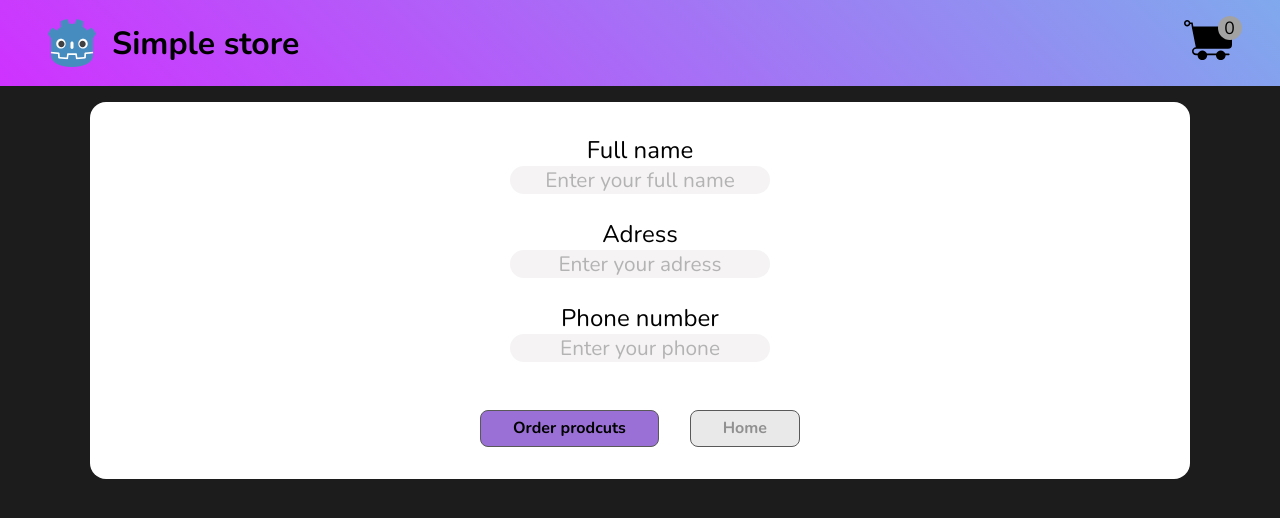
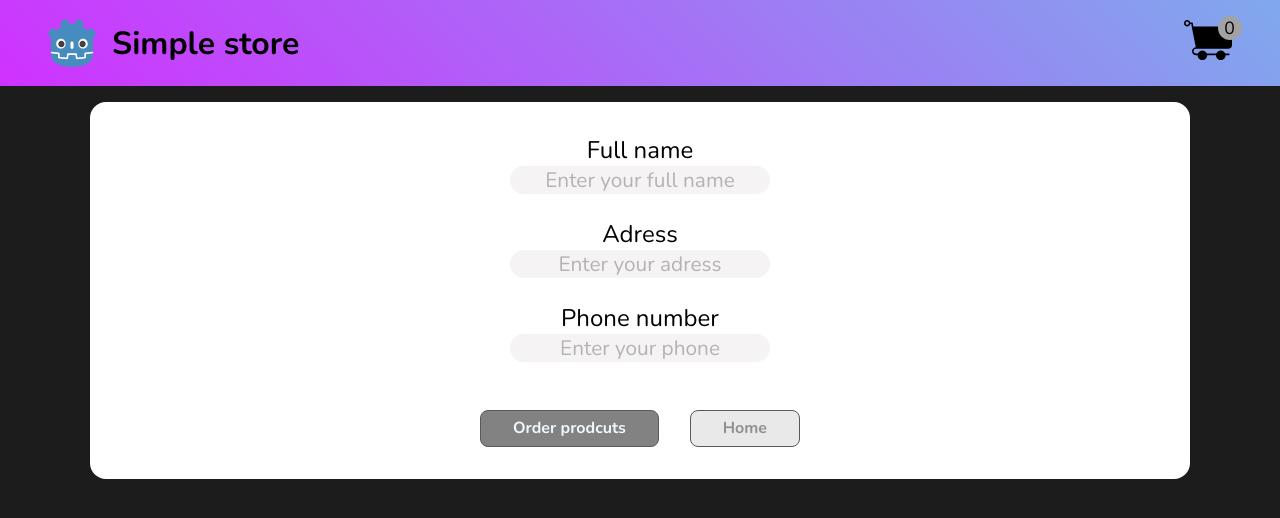
Before and after one commit to Zizze/simple-store, a React (Create React App) app: page /order in a window 1280 px wide. Shown: the top 518 px of the page. Built offline with nearby package versions, Linux system fonts and the light colour scheme.

Commit message:
functional: the order page validations

```diff
--- a/src/componets/OrderItems/OrderItems.module.scss
+++ b/src/componets/OrderItems/OrderItems.module.scss
@@ -7,10 +7,10 @@
 }
 
 .order {
-	margin: 0 auto;
 	font-size: 1.5rem;
 	width: 320px;
 	padding: 2rem 0;
+	margin: 0 auto;
 
 	.fullNameBlock {
 		display: flex;
--- a/src/componets/OrderItems/OrderItems.tsx
+++ b/src/componets/OrderItems/OrderItems.tsx
@@ -1,17 +1,74 @@
-import React from "react";
-import { useSelector } from "react-redux";
-import { RootState } from "../../redux/store";
-import { IProduct } from "../../types";
-import Cart from "../Cart/Cart";
+import React, { MouseEvent, useRef, useState } from "react";
 import Btn from "../UI/Btn";
 import styles from "./OrderItems.module.scss";
 
+const initialState: {
+	value: string;
+	isOk: boolean;
+} = {
+	value: "",
+	isOk: true,
+};
+
 const OrderItems = () => {
-	const itemsInCart = useSelector<RootState, IProduct[]>((state) => state.cart.itemsInCart);
+	const [fullName, setFullName] = useState(initialState);
+	const [adress, setAdress] = useState(initialState);
+	const [phone, setPhone] = useState(initialState);
+
+	const fullNameRef = useRef<HTMLInputElement>(null);
+	const adressRef = useRef<HTMLInputElement>(null);
+	const phoneRef = useRef<HTMLInputElement>(null);
+
+	const isValid =
+		fullName.isOk &&
+		adress.isOk &&
+		phone.isOk &&
+		fullName.value !== "" &&
+		adress.value !== "" &&
+		phone.value !== ""
+			? true
+			: false;
+
+	console.log(isValid);
+
+	const submitHandler = (e: MouseEvent<HTMLFormElement>) => {
+		e.preventDefault();
+	};
+
+	const fullNameChange = () => {
+		const value = fullNameRef.current?.value;
+		if (!value) return setFullName(initialState);
+		if (value.trim().length > 4 && value.includes(" ") && !value.match(/[1-9]/gi)) {
+			setFullName({ value, isOk: true });
+			return;
+		}
+		setFullName({ value, isOk: false });
+	};
+
+	const adressChange = () => {
+		const value = adressRef.current?.value;
+		if (!value) return setAdress(initialState);
+		if (value.trim().length > 4 && value.includes(" ")) {
+			setAdress({ value, isOk: true });
+			return;
+		}
+		setAdress({ value, isOk: false });
+	};
+
+	const phoneChange = () => {
+		const value = phoneRef.current?.value.trim();
+		if (!value) return setPhone(initialState);
+
+		if (value.trim().length > 8 && +value) {
+			setPhone({ value, isOk: true });
+			return;
+		}
+		setPhone({ value, isOk: false });
+	};
 
 	return (
 		<div className={styles.container}>
-			<form className={styles.order}>
+			<form className={styles.order} onSubmit={submitHandler}>
 				<div className={styles.fullNameBlock}>
 					<label htmlFor={styles.fullName}>Full name</label>
 					<input
@@ -19,18 +76,40 @@ const OrderItems = () => {
 						name="fullName"
 						type="text"
 						placeholder="Enter your full name"
+						onChange={fullNameChange}
+						className={fullName.isOk ? "" : styles.error}
+						ref={fullNameRef}
+						value={fullName.value}
 					/>
 				</div>
 				<div className={styles.adressBlock}>
 					<label htmlFor={styles.adress}>Adress</label>
-					<input id={styles.adress} name="adress" type="text" placeholder="Enter your adress" />
+					<input
+						id={styles.adress}
+						name="adress"
+						type="text"
+						placeholder="Enter your adress"
+						onChange={adressChange}
+						className={adress.isOk ? "" : styles.error}
+						ref={adressRef}
+						value={adress.value}
+					/>
 				</div>
 				<div className={styles.phoneBlock}>
 					<label htmlFor={styles.phone}>Phone number</label>
-					<input id={styles.phone} name="phone" type="tel" placeholder="Enter your phone" />
+					<input
+						id={styles.phone}
+						name="phone"
+						type="tel"
+						placeholder="Enter your phone"
+						onChange={phoneChange}
+						ref={phoneRef}
+						value={phone.value}
+						className={phone.isOk ? "" : styles.error}
+					/>
 				</div>
 				<div className={styles.btns}>
-					<Btn type="submit" disabled={false}>
+					<Btn type="submit" disabled={!isValid}>
 						Order prodcuts
 					</Btn>
 					<button className={styles.home}>Home</button>
--- a/src/componets/UI/Btn.module.scss
+++ b/src/componets/UI/Btn.module.scss
@@ -15,5 +15,6 @@
 	&:disabled {
 		background: rgb(130, 130, 130);
 		color: aliceblue;
+		cursor: no-drop;
 	}
 }
```
Also changed, not shown: 1 other file (tests, documents, lock files or other folders).
